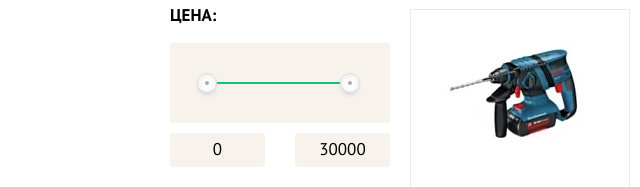
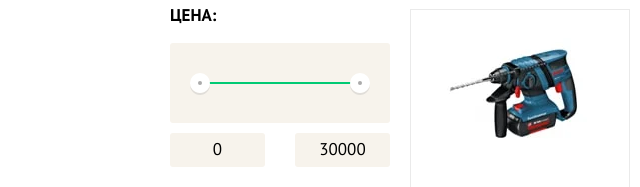
Before and after one commit to PsarewIvan/Technomart, a plain HTML site: page catalog.html in a window 1280 px wide. Shown: the part 551-738 px from the top of the page, 0-640 px from the left. Drawn offline with Linux system fonts and the light colour scheme; a web font is replaced by a local one.

Commit message:
Поправил ползунки слайдера цены

```diff
--- a/css/style.css
+++ b/css/style.css
@@ -2801,18 +2801,16 @@ input[type="radio"].visually-hidden {
 }
 
 .noUi-horizontal .noUi-handle {
-  top: -9px;
-
-  width: 20px;
-  height: 20px;
-
-  border-radius: 50%;
+  top: -12px;
+
+  background-image: url(../img/icons/filter-button.svg);
+  background-repeat: no-repeat;
+  background-position: center;
+  background-color: transparent;
+  border: none;
+  box-shadow: none;
 
   cursor: pointer;
-}
-
-.noUi-horizontal .noUi-handle-upper {
-  right: 0 !important;
 }
 
 .noUi-handle::before,
@@ -2820,21 +2818,6 @@ input[type="radio"].visually-hidden {
   display: none;
 }
 
-.noUi-handle::after {
-  position: absolute;
-  left: 7px;
-  top: 7px;
-
-  display: block;
-  width: 4px;
-  height: 4px;
-
-  background-color: #ababab;
-  border-radius: 50%;
-
-  content: '';
-}
-
 .noUi-connect {
 background-color: #00ca74;
 }
```
Also changed, not shown: img/icons/filter-button.svg (added).
